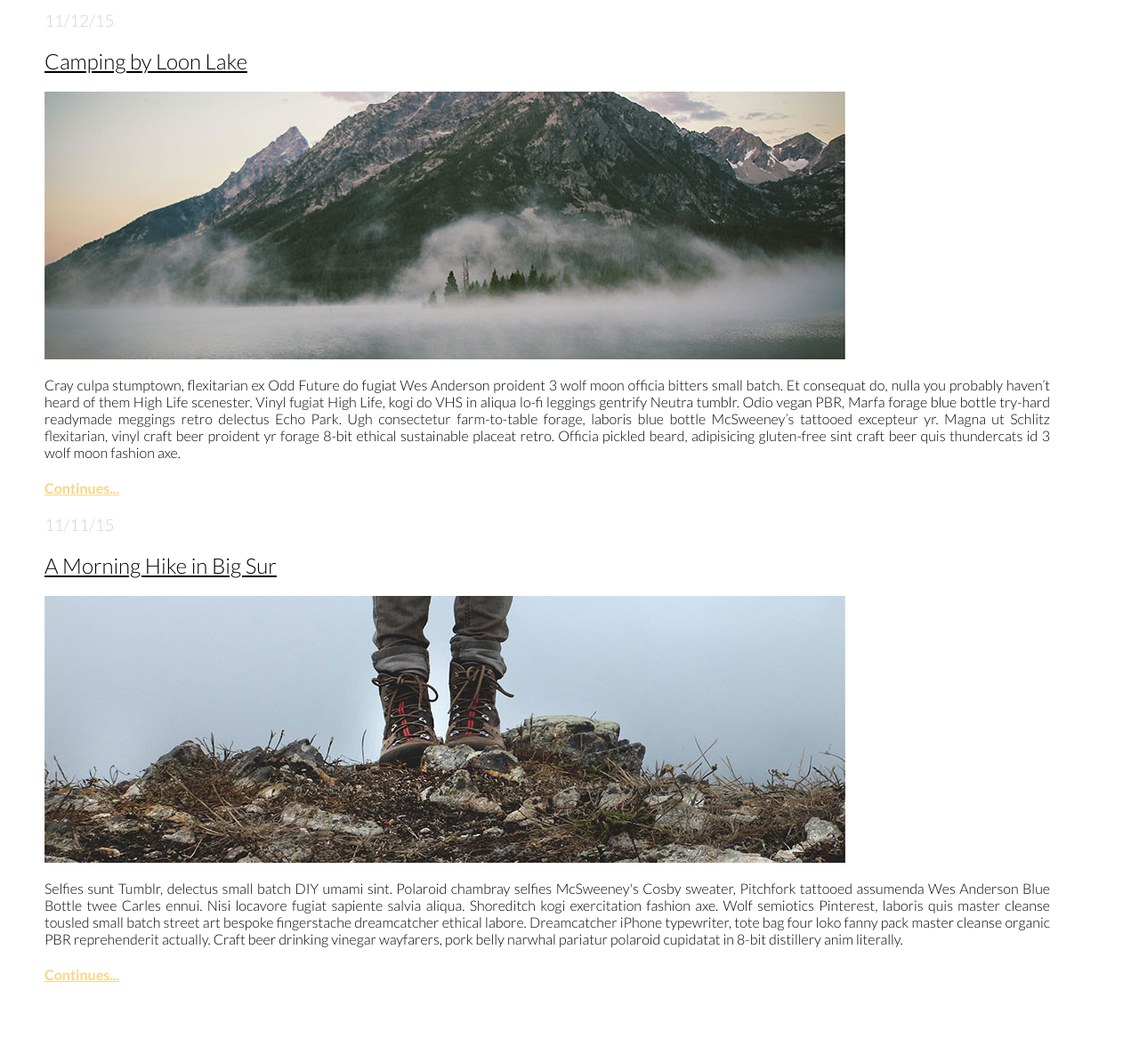
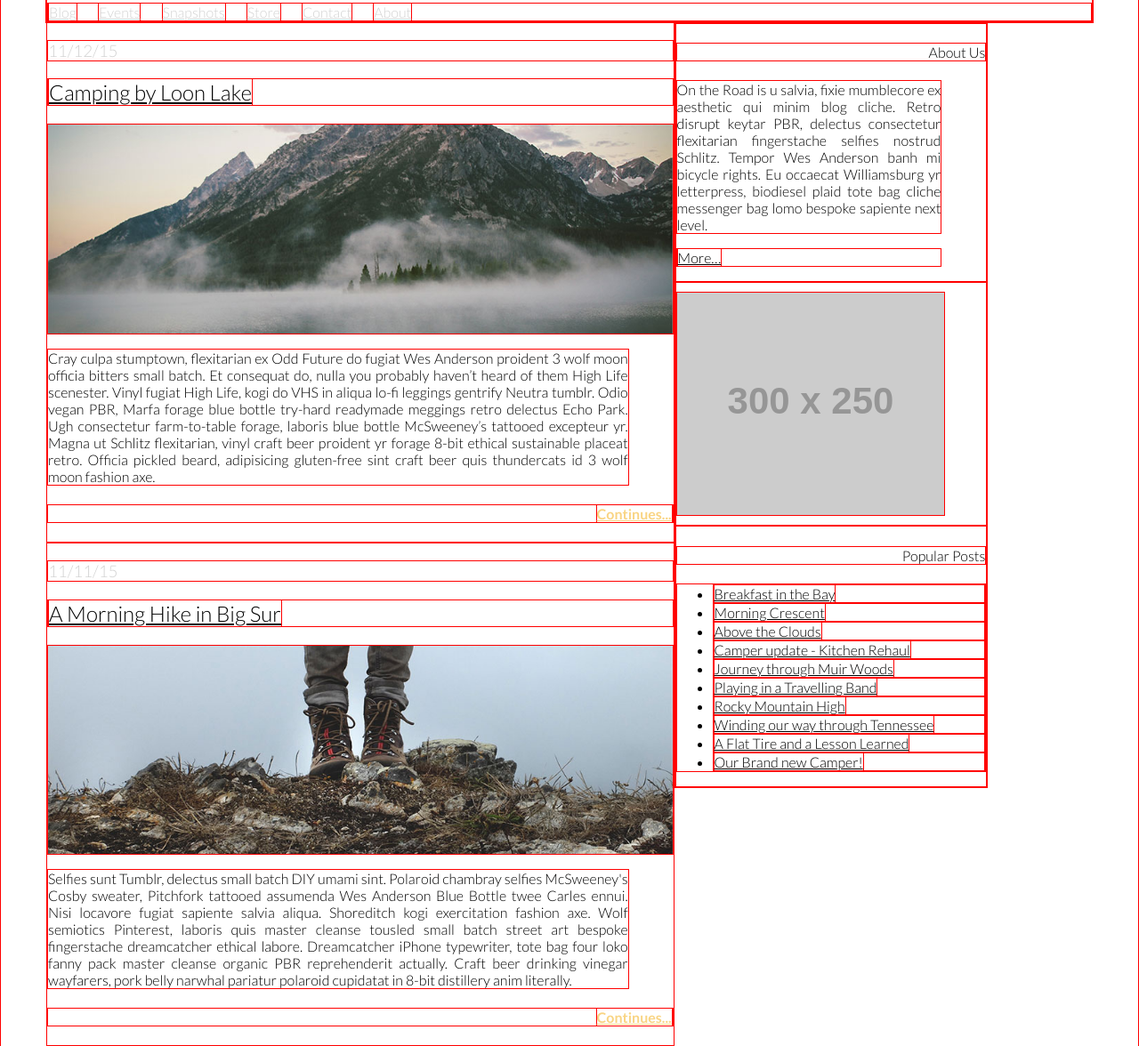
Before and after one commit to mburnstein/homework, a plain HTML site: page travel_blog_part1/index.html in a window 1280 px wide. Shown: the part 185-1361 px from the top of the page at 89% size. Before the commit the page ends 1340 px from the top, so only its background shows below. Drawn offline with Linux system fonts and the light colour scheme; placeholder pictures from the web are drawn by us.

Commit message:
Homework

```diff
--- a/travel_blog_part1/css/style.css
+++ b/travel_blog_part1/css/style.css
@@ -3,6 +3,8 @@
   font-family: 'Lato', sans-serif;
   color: #000000;
   font-weight: 300;
+  box-sizing: border-box;
+  border: 1px solid red;
   }
 
   h1 a, h4 a {
@@ -31,3 +33,24 @@
     padding: right 40px;
     margin-right: 50px
   }
+
+  section {
+    float: left;
+    width: 60%;
+    border: 5px red;
+  }
+
+  img {
+    display:block;
+    max-width: 100%;
+    margin: 10px 0;
+  }
+
+  aside {
+    float: left;
+    width: 30%;
+  }
+
+  h4 {
+    text-align: right;
+  }
--- a/travel_blog_part1/index.html
+++ b/travel_blog_part1/index.html
@@ -27,7 +27,7 @@ Bonus tasks:
 			<a href="#">About</a>
 		</nav>
 	</header>
-
+	<section>
 	<article>
 		<h3>11/12/15</h3>
 		<h2><a href="#">Camping by Loon Lake</a></h2>
@@ -43,6 +43,32 @@ Bonus tasks:
 		<p>Selfies sunt Tumblr, delectus small batch DIY umami sint. Polaroid chambray selfies McSweeney's Cosby sweater, Pitchfork tattooed assumenda Wes Anderson Blue Bottle twee Carles ennui. Nisi locavore fugiat sapiente salvia aliqua. Shoreditch kogi exercitation fashion axe. Wolf semiotics Pinterest, laboris quis master cleanse tousled small batch street art bespoke fingerstache dreamcatcher ethical labore. Dreamcatcher iPhone typewriter, tote bag four loko fanny pack master cleanse organic PBR reprehenderit actually. Craft beer drinking vinegar wayfarers, pork belly narwhal pariatur polaroid cupidatat in 8-bit distillery anim literally.</p>
 		<h4><a href="#">Continues...</a></h4>
 	</article>
+	</section>
 
+	<aside>
+			<div class="module">
+			<h4>About Us</h4>
+			<p>On the Road is u salvia, fixie mumblecore ex aesthetic qui minim blog cliche. Retro disrupt keytar PBR, delectus consectetur flexitarian fingerstache selfies nostrud Schlitz. Tempor Wes Anderson banh mi bicycle rights. Eu occaecat Williamsburg yr letterpress, biodiesel plaid tote bag cliche messenger bag lomo bespoke sapiente next level.</p>
+			<p class="more"><a href="#">More&hellip;</a></p>
+		</div>
+		<div class="module ad">
+			<img src="http://placehold.it/300x250&text=Ad" alt="ad stuff">
+		</div>
+		<div class="module">
+			<h4>Popular Posts</h4>
+			<ul>
+				<li><a href="#">Breakfast in the Bay</a></li>
+				<li><a href="#">Morning Crescent</a></li>
+				<li><a href="#">Above the Clouds</a></li>
+				<li><a href="#">Camper update - Kitchen Rehaul</a></li>
+				<li><a href="#">Journey through Muir Woods</a></li>
+				<li><a href="#">Playing in a Travelling Band</a></li>
+				<li><a href="#">Rocky Mountain High</a></li>
+				<li><a href="#">Winding our way through Tennessee</a></li>
+				<li><a href="#">A Flat Tire and a Lesson Learned</a></li>
+				<li><a href="#">Our Brand new Camper!</a></li>
+			</ul>
+		</div>
+		</aside>
 </body>
 </html>
```
